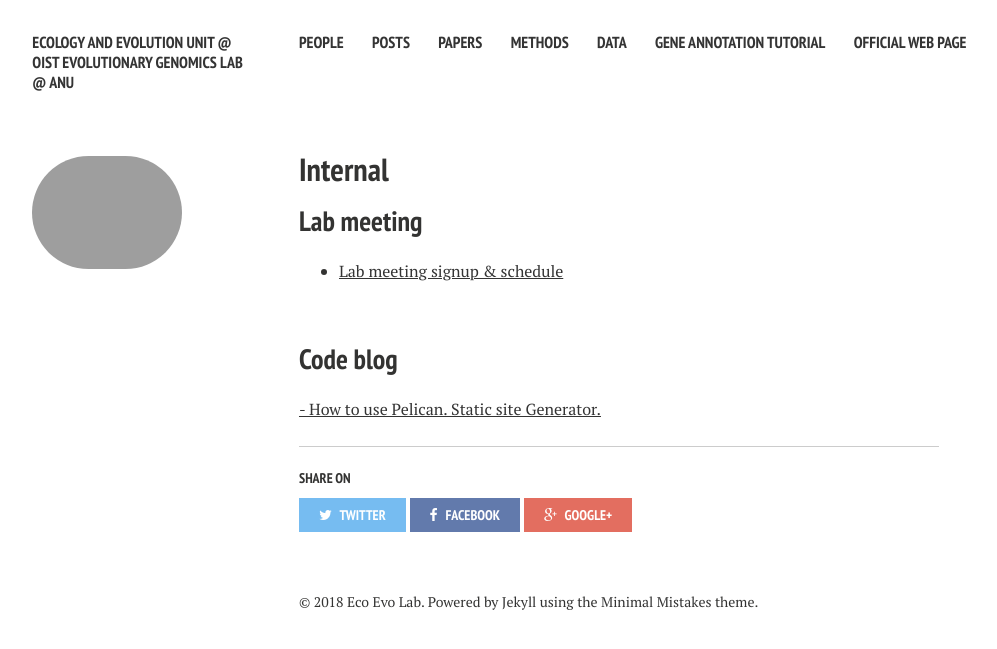
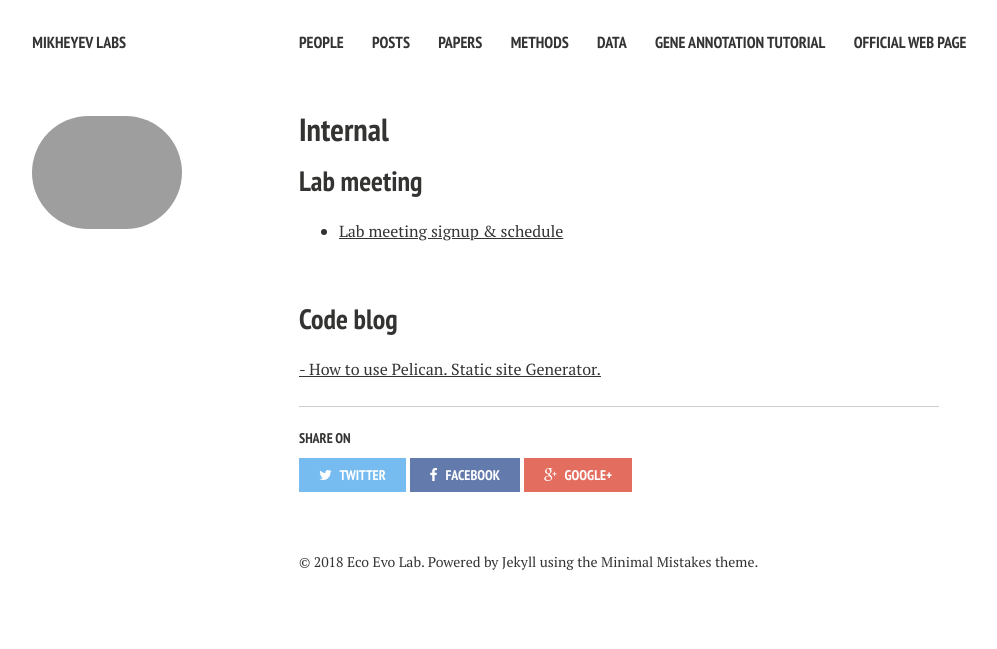
Before and after one commit to MikheyevLab/EcoEvoUnit, a Jekyll site: the page built from internal/index.md, in a window 1280 px wide. Shown: the top 649 px of the page, without its empty margins (21-1018 px from the left). Built offline with Jekyll 4.4.1, drawn with Linux system fonts in a browser that asks for light colours; nearby versions of some CDN libraries.

Commit message:
Messing with titles

```diff
--- a/_config.yml
+++ b/_config.yml
@@ -1,9 +1,7 @@
 # Site wide configuration
 
-title: |
-   Ecology and Evolution Unit @ OIST
-   Evolutionary Genomics Lab  @ ANU
-locale:           en-JP
+title: Mikheyev Labs
+locale:           en-US
 url: https://mikheyevlab.github.io/EcoEvoUnit
 
 # Jekyll configuration
@@ -29,7 +27,8 @@ kramdown:
 owner:
   name: Eco Evo Lab
   avatar: logo.png
-  bio: "Better living through sequencing chemistry"
+  bio: "Ecology and Evolution Unit @ OIST
+  Evolutionary Genomics Lab @ ANU"
   email: ecoevo@oist.jp
   disqus-shortname:
   twitter: #username
```
